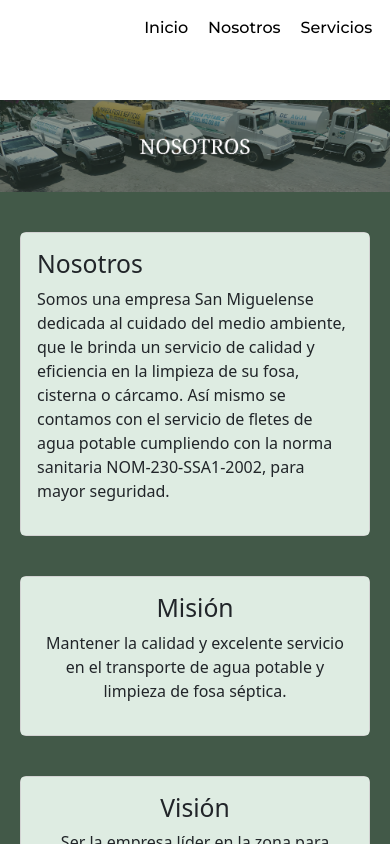
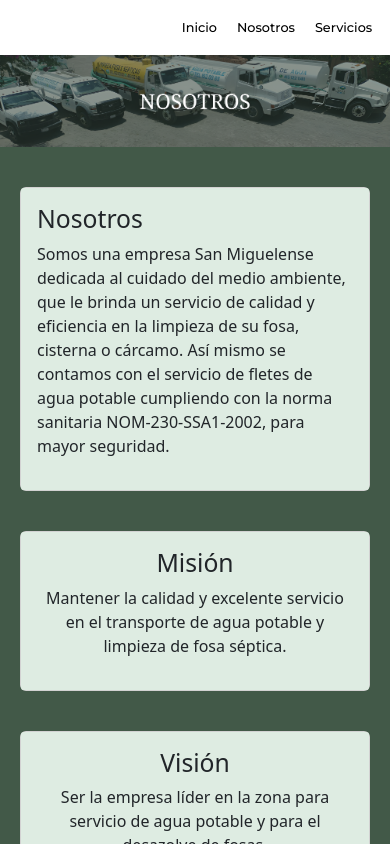
Before and after one commit to maramendoza692/La-Caba-a, a React (Create React App) app: page /nosotros in a window 390 px wide. Built offline with nearby package versions, Linux system fonts and the light colour scheme.

Commit message:
Cambios footer v1

```diff
--- a/src/Nosotros.js
+++ b/src/Nosotros.js
@@ -56,26 +56,22 @@ export default function Nosotros() {
                     </div>
                 </div>
             </div>
-            <div class="row "><p></p></div>
-            <div class="row "><p></p></div>
+            <br></br>
+            <br></br>
             <div class="footer">
                 <div className="footer-container">
                     <br/>
                     <div >
-                        <b>Carr San Miguel de Allede a Dolores Hidalgo km 1.16, Gto.</b>
+                        <b>Carr San Miguel de Allende a Dolores Hidalgo km 1.16, Gto.</b>
                     </div>
                     <div >
                         <b>Tel. 415 152 0989  Cel. 415 122 1140  Email: fletesdeaguacerroblanco@gmail.com </b>
                     </div>
-                    <div className="footer-item">
-                        <p>.</p>
-                    </div>
-                    <div className="footer-item">
-                        <p>.</p>
-                    </div>
-                    <div className="footer-item">
-                        <p>.</p>
-                    </div>
+                    <br></br>
+                    <br></br>
+                    <br></br>
+                    <br></br>
+                    <br></br>
                 </div>
             </div>
         </div>
--- a/src/Servicios.js
+++ b/src/Servicios.js
@@ -3,7 +3,6 @@ import servicios from './img/servicios.png';
 import pipa from './img/flete.png';
 import agua from './img/gota.png';
 import bano from './img/bano.png';
-import { FaMapMarkerAlt, FaPhone, FaEnvelope } from 'react-icons/fa';
 
 export default function Servicios() {
     return (
@@ -75,26 +74,22 @@ export default function Servicios() {
                 </div>
 
             </div>
-            <div class="row "><p></p></div>
-            <div class="row "><p></p></div>
+            <br></br>
+            <br></br>
             <div class="footer">
                 <div className="footer-container">
-                    <br />
+                    <br/>
                     <div >
-                        <b>Carr San Miguel de Allede a Dolores Hidalgo km 1.16, Gto.</b>
+                        <b>Carr San Miguel de Allende a Dolores Hidalgo km 1.16, Gto.</b>
                     </div>
                     <div >
                         <b>Tel. 415 152 0989  Cel. 415 122 1140  Email: fletesdeaguacerroblanco@gmail.com </b>
                     </div>
-                    <div className="footer-item">
-                        <p>.</p>
-                    </div>
-                    <div className="footer-item">
-                        <p>.</p>
-                    </div>
-                    <div className="footer-item">
-                        <p>.</p>
-                    </div>
+                    <br></br>
+                    <br></br>
+                    <br></br>
+                    <br></br>
+                    <br></br>
                 </div>
             </div>
         </div>
--- a/src/css/main.css
+++ b/src/css/main.css
@@ -58,7 +58,7 @@ svg {
 }
 
 .componentes {
-    min-height: 100vh;
+    min-height: 100%;
     width: 100%;
     background: var(--color3);
     left: 0;
@@ -172,7 +172,7 @@ b {
     display: none;
 }
 
-@media screen and (max-width: 400px) {
+@media screen and (max-width: 700px) {
     .computadora {
         display: none;
     }
@@ -214,12 +214,23 @@ b {
         font-size: 100%;
     }
 
+    .tituloEmail {
+        font-size: 50%;
+    }
     .sloganInicio {
         margin-left: 10%;
         color: #333434;
         font-style: italic;
         font-size: 100%;
     }
+    body {
+        font-family: 'Montserrat', sans-serif;
+        background-color: var(--theme-color);
+        color: var(--text-color);
+        padding-top: 55px;
+        padding-left: 80px;
+        padding-right: 80px;
+    }
 
 
 }
--- a/src/css/navbar.css
+++ b/src/css/navbar.css
@@ -29,7 +29,7 @@
     left: 10%;
     top: 2%;
     position: fixed;
-    width: 8vw;
+    width: 8%;
     /* 50% del ancho de la ventana */
     height: auto;
 }
@@ -75,7 +75,7 @@
     }
 
     .menu a {
-        font-size: 16px;
+        font-size: 80%;
         line-height: 40px;
     }
 
```
